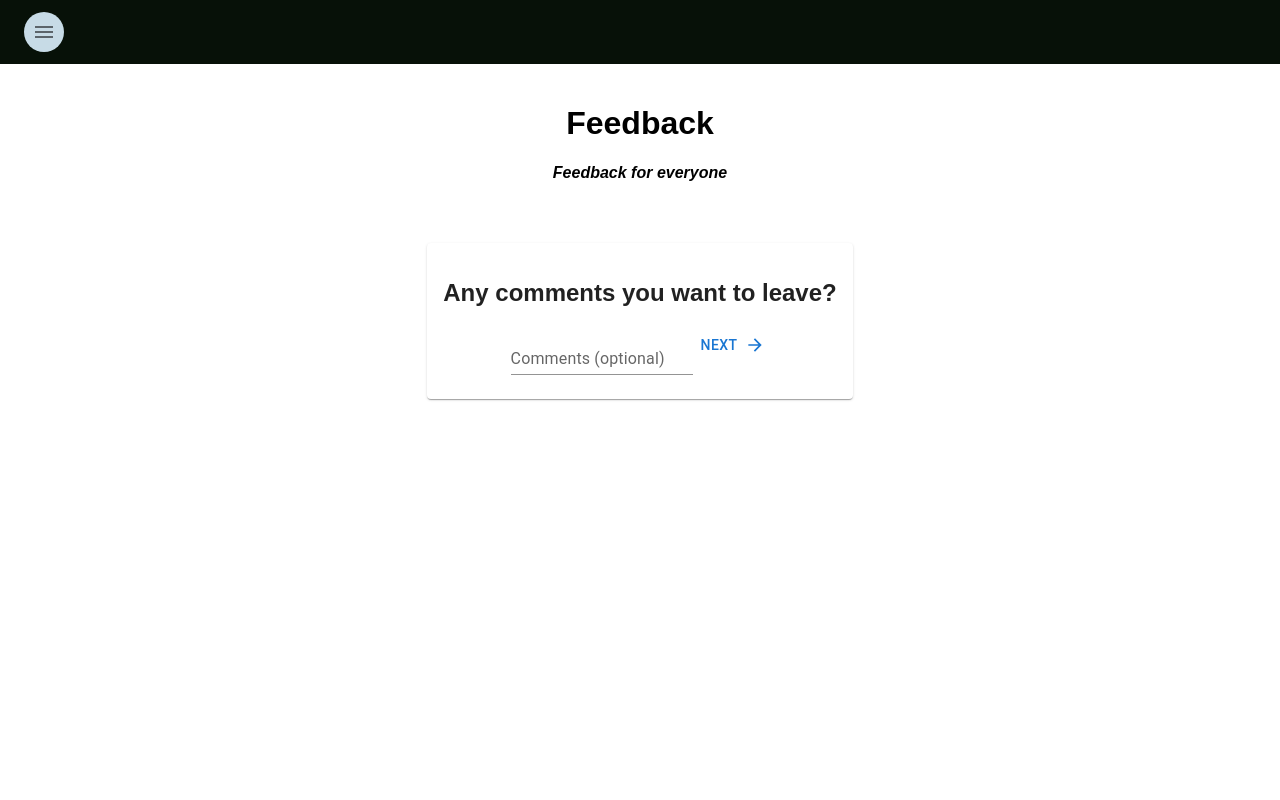
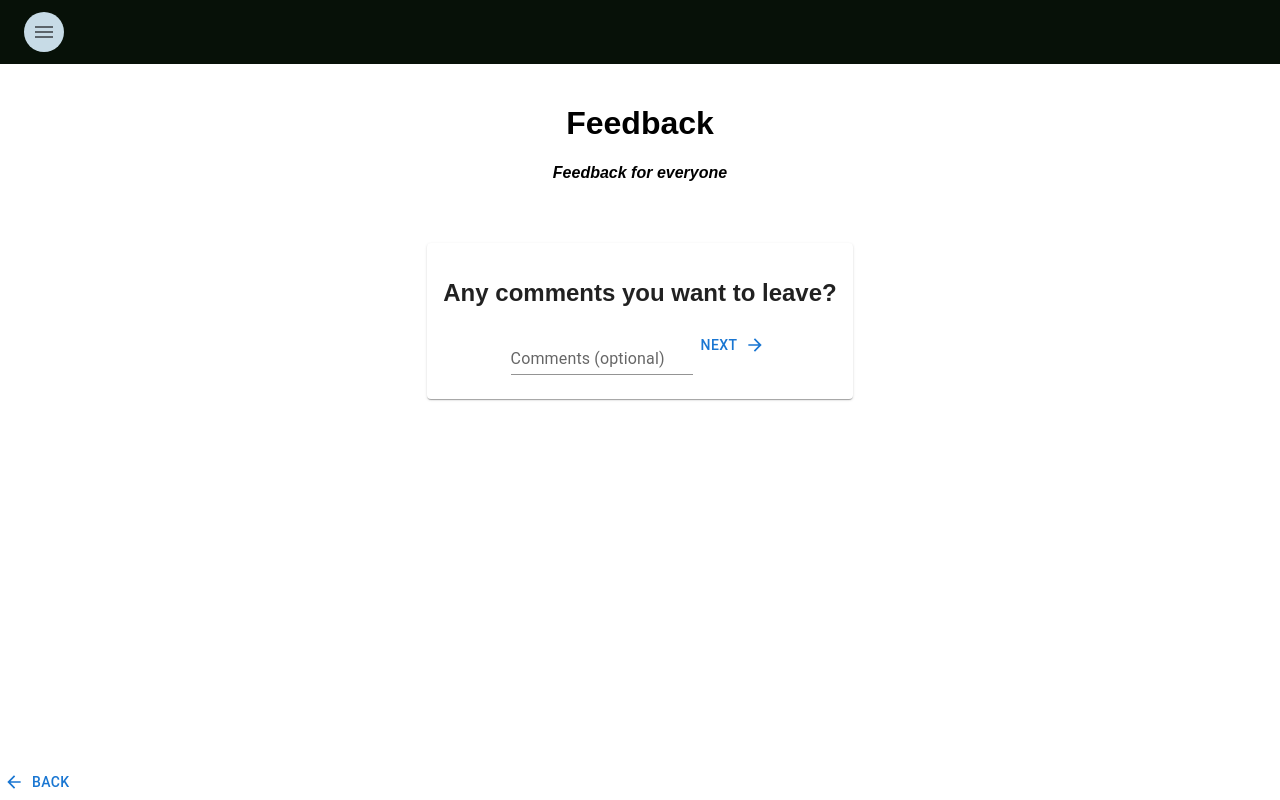
Before and after one commit to kelseypeterson1/weekend-redux-feedback-loop, a React (Create React App) app: page /#/comments in a window 1280 px wide. Built offline with nearby package versions, Linux system fonts and the light colour scheme.

Commit message:
added back button

```diff
--- a/src/components/App/App.css
+++ b/src/components/App/App.css
@@ -21,3 +21,8 @@
 h4 {
   font-style: italic;
 }
+
+.back-button {
+  position: fixed;
+  bottom: 0;
+}
--- a/src/components/App/App.jsx
+++ b/src/components/App/App.jsx
@@ -8,7 +8,6 @@ import Understanding from '../Understanding/Understanding.jsx';
 import Review from '../Review/Review.jsx';
 import SubmissionComplete from '../SubmissionComplete/SubmissionComplete.jsx';
 import Admin from '../Admin/Admin.jsx';
-
 import AppBar from '@mui/material/AppBar';
 import Box from '@mui/material/Box';
 import Toolbar from '@mui/material/Toolbar';
--- /dev/null
+++ b/src/components/ButtonBack/ButtonBack.jsx
@@ -0,0 +1,28 @@
+import ArrowBackIcon from '@mui/icons-material/ArrowBack';
+import Button from '@mui/material/Button';
+import { useHistory } from 'react-router-dom';
+
+export default function ButtonBack({prevNav}) {
+
+    const history = useHistory();
+
+    // Back button moves user back a page
+    const handleBack = (event) => {
+        event.preventDefault();
+
+        // routes to the prior page
+        history.push(prevNav);
+    };
+
+    return (
+        <form className="back-button" onClick={handleBack}>
+            <Button
+                variant='text'
+                type='button'
+                startIcon={<ArrowBackIcon />}
+            >
+                Back
+            </Button>
+        </form>
+    )
+}
--- a/src/components/Comments/Comments.jsx
+++ b/src/components/Comments/Comments.jsx
@@ -7,12 +7,14 @@ import TextField from '@mui/material/TextField';
 import Card from '@mui/material/Card';
 import CardContent from '@mui/material/CardContent';
 import { createStyles, makeStyles } from "@material-ui/core/styles";
+import ButtonBack from '../ButtonBack/ButtonBack';
 
 function Comments() {
 
     // assigning functions to easy-to-understand variables
     const dispatch = useDispatch();
     const history = useHistory();
+    const prevNav = '/support'
 
     // react useState for comments
     const [comments, setComments] = useState('');
@@ -47,6 +49,7 @@ function Comments() {
 
     const classes = useStyles();
     return (
+        <>
             <form onSubmit={handleSubmit} className={classes.root}>
                 <Card sx={{ minWidth: 275 }}>
                     <CardContent>
@@ -75,6 +78,9 @@ function Comments() {
                     </CardContent>
                 </Card>
             </form>
+
+            <ButtonBack prevNav={prevNav} />
+        </>
     )
 }
 
--- a/src/components/Feeling/Feeling.jsx
+++ b/src/components/Feeling/Feeling.jsx
@@ -27,7 +27,7 @@ function Feeling() {
         })
 
         // if feedback is entered by the user
-        if(feeling !== '') {
+        if (feeling !== '') {
             // routes to the understanding form/component
             history.push('/understanding');
         } else {
@@ -53,6 +53,7 @@ function Feeling() {
 
     const classes = useStyles();
     return (
+        <>
             <form onSubmit={handleSubmit} className={classes.root}>
                 <Card
                     sx={{ minWidth: 275 }}
@@ -83,6 +84,8 @@ function Feeling() {
                     </CardContent>
                 </Card>
             </form>
+
+        </>
     )
 }
 
--- a/src/components/Review/Review.jsx
+++ b/src/components/Review/Review.jsx
@@ -3,10 +3,13 @@ import { useSelector } from 'react-redux';
 import axios from 'axios'
 import Button from '@mui/material/Button';
 import { useHistory } from 'react-router-dom';
+import ButtonBack from '../ButtonBack/ButtonBack';
 
 export default function Review() {
 
+    // assigning functions to easy-to-understand variables
     const history = useHistory();
+    const prevNav = '/comments'
 
     // react useState will combine feedback into one object
     const [feedback, setFeedback] = useState({});
@@ -51,6 +54,7 @@ export default function Review() {
     }
 
     return (
+        <>
             <form onSubmit={handleSubmit}>
                 <h2>Review Your Feedback</h2>
 
@@ -66,5 +70,8 @@ export default function Review() {
                     SUBMIT
                 </Button>
             </form>
+
+            <ButtonBack prevNav={prevNav}/>
+        </>
     )
 }
--- a/src/components/Support/Support.jsx
+++ b/src/components/Support/Support.jsx
@@ -7,12 +7,14 @@ import TextField from '@mui/material/TextField';
 import Card from '@mui/material/Card';
 import CardContent from '@mui/material/CardContent';
 import { createStyles, makeStyles } from "@material-ui/core/styles";
+import ButtonBack from '../ButtonBack/ButtonBack';
 
 function Support() {
 
     // assigning functions to easy-to-understand variables
     const dispatch = useDispatch();
     const history = useHistory();
+    const prevNav = '/Understanding'
 
     // react useState for support
     const [support, setSupport] = useState('');
@@ -27,7 +29,7 @@ function Support() {
         })
 
         // if feedback is entered by the user
-        if(support !== '') {
+        if (support !== '') {
             // routes to the comments form/component
             history.push('/comments');
         } else {
@@ -35,6 +37,7 @@ function Support() {
             alert('Please enter feedback')
         }
     };
+
 
     // created class creates a centered card on dom
     const useStyles = makeStyles(theme =>
@@ -53,6 +56,7 @@ function Support() {
 
     const classes = useStyles();
     return (
+        <>
             <form onSubmit={handleSubmit} className={classes.root}>
                 <Card sx={{ minWidth: 275 }}>
                     <CardContent>
@@ -79,6 +83,9 @@ function Support() {
                     </CardContent>
                 </Card>
             </form>
+
+            <ButtonBack prevNav={prevNav}/>
+        </>
     )
 }
 
--- a/src/components/Understanding/Understanding.jsx
+++ b/src/components/Understanding/Understanding.jsx
@@ -7,12 +7,14 @@ import TextField from '@mui/material/TextField';
 import Card from '@mui/material/Card';
 import CardContent from '@mui/material/CardContent';
 import { createStyles, makeStyles } from "@material-ui/core/styles";
+import ButtonBack from '../ButtonBack/ButtonBack';
 
 function Understanding() {
 
     // assigning functions to easy-to-understand variables
     const dispatch = useDispatch();
     const history = useHistory();
+    const prevNav = '/'
 
     // react useState for understanding
     const [understanding, setUnderstanding] = useState('');
@@ -27,7 +29,7 @@ function Understanding() {
         })
 
         // if feedback is entered by the user
-        if(understanding !== '') {
+        if (understanding !== '') {
             // routes to the support form/component
             history.push('/support');
         } else {
@@ -50,9 +52,9 @@ function Understanding() {
         })
     );
 
-
     const classes = useStyles();
     return (
+        <>
             <form onSubmit={handleSubmit} className={classes.root}>
                 <Card sx={{ minWidth: 275 }}>
                     <CardContent>
@@ -79,6 +81,9 @@ function Understanding() {
                     </CardContent>
                 </Card>
             </form>
+
+            <ButtonBack prevNav={prevNav}/>
+        </>
     )
 }
 
```
Also changed, not shown: src/components/ButtonForward/ButtonForward.jsx (added, +28 -0 lines). Lines whose indentation alone changed are shown as unchanged.
